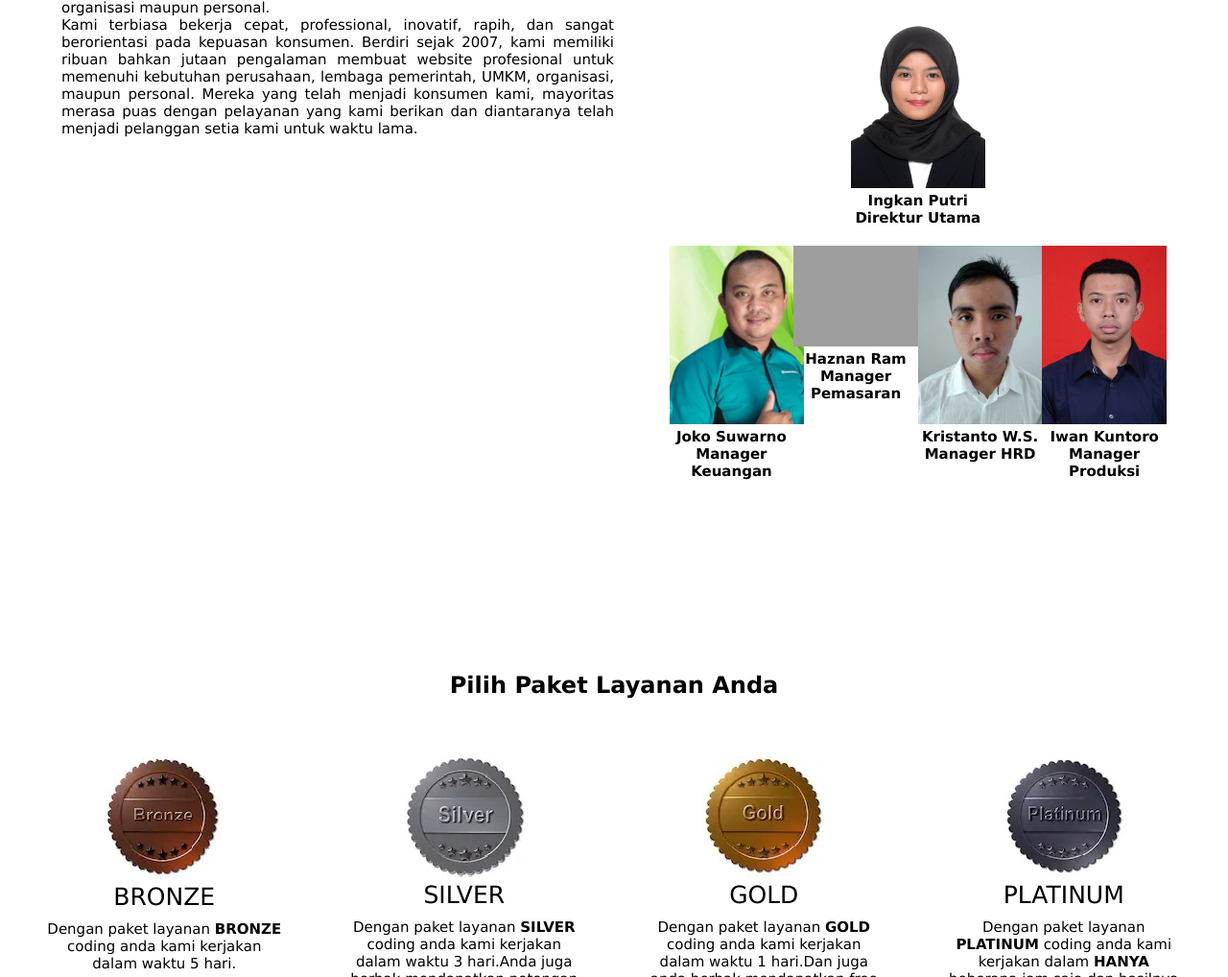
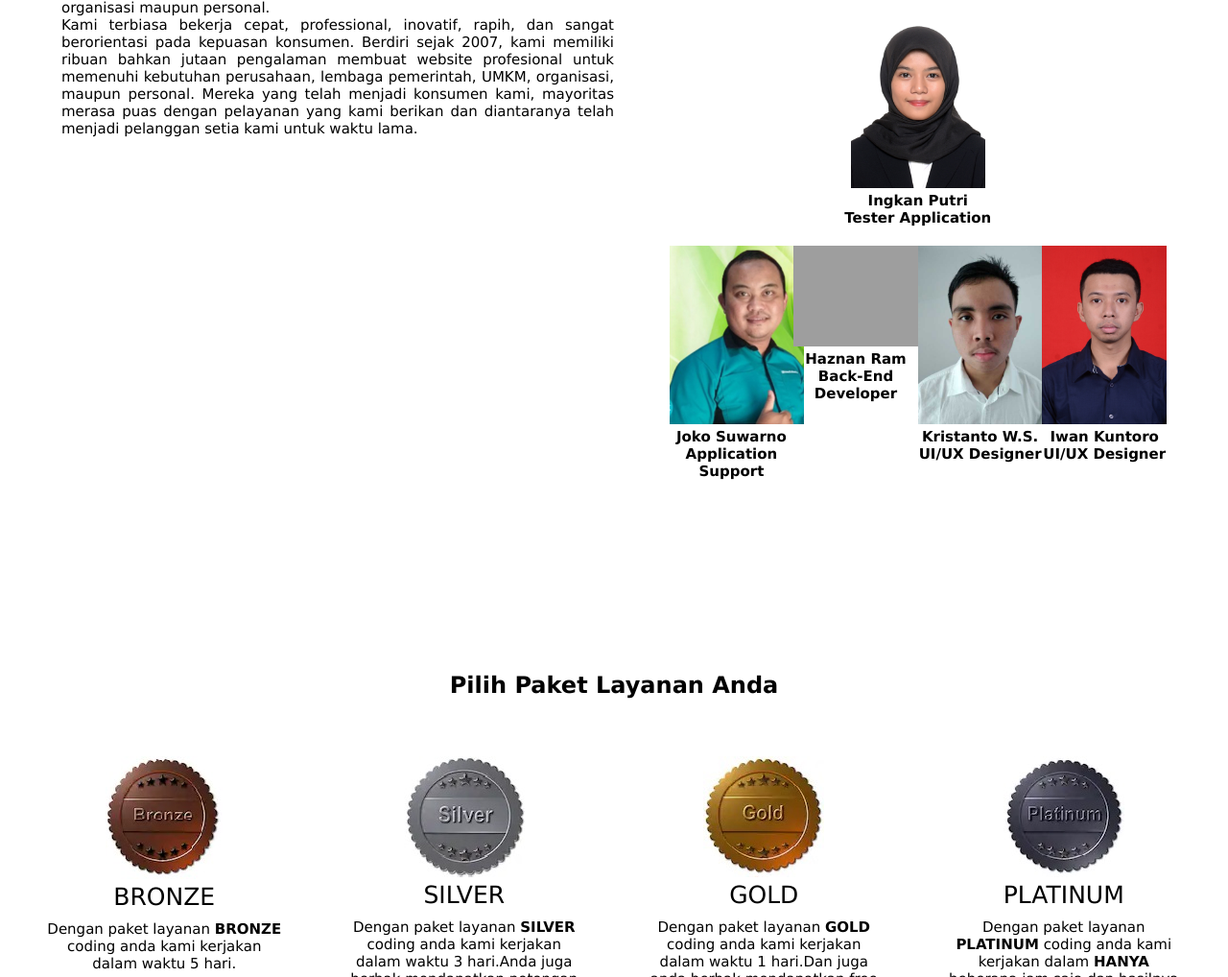
Before and after one commit to ingkanputri/E13_DTS20.github.io, a plain HTML site: page index.html in a window 1280 px wide. Shown: the part 808-1826 px from the top of the page at 96% size. Drawn offline with Linux system fonts and the light colour scheme; files that its build step writes are made by us from their sources; grey boxes are pictures that could not be loaded; files whose address does not match are found by name.

Commit message:
Update index.html

```diff
--- a/index.html
+++ b/index.html
@@ -47,35 +47,35 @@
                    <div class="photo-struktur">
                        <img src="images/image1.jpg">
                        <p>Ingkan Putri</p>
-                       <p>Direktur Utama</p>
+                       <p>Tester Application</p>
                </div>
                <div class="slider">
                    <div class="photo">
                        <div class="photo-struktur">
                            <img src="images/image2.jpg">
                            <p>Joko Suwarno</p>
-                           <p>Manager Keuangan</p>
+                           <p>Application Support</p>
                        </div>
                    </div>
                    <div class="photo">
                        <div class="photo-struktur">
                            <img src="images/image3.jpg">
                            <p>Haznan Ram</p>
-                           <p>Manager Pemasaran</p>
+                           <p>Back-End Developer</p>
                        </div>
                    </div>
                    <div class="photo">
                        <div class="photo-struktur">
                            <img src="images/image4.jpg">
                            <p>Kristanto W.S.</p>
-                           <p>Manager HRD</p>
+                           <p>UI/UX Designer</p>
                        </div>
                    </div>
                    <div class="photo">
                        <div class="photo-struktur">
                            <img src="images/image5.jpg">
                            <p>Iwan Kuntoro</p>
-                           <p>Manager Produksi</p>
+                           <p>UI/UX Designer</p>
                        </div>
                    </div>
                </div>
```
